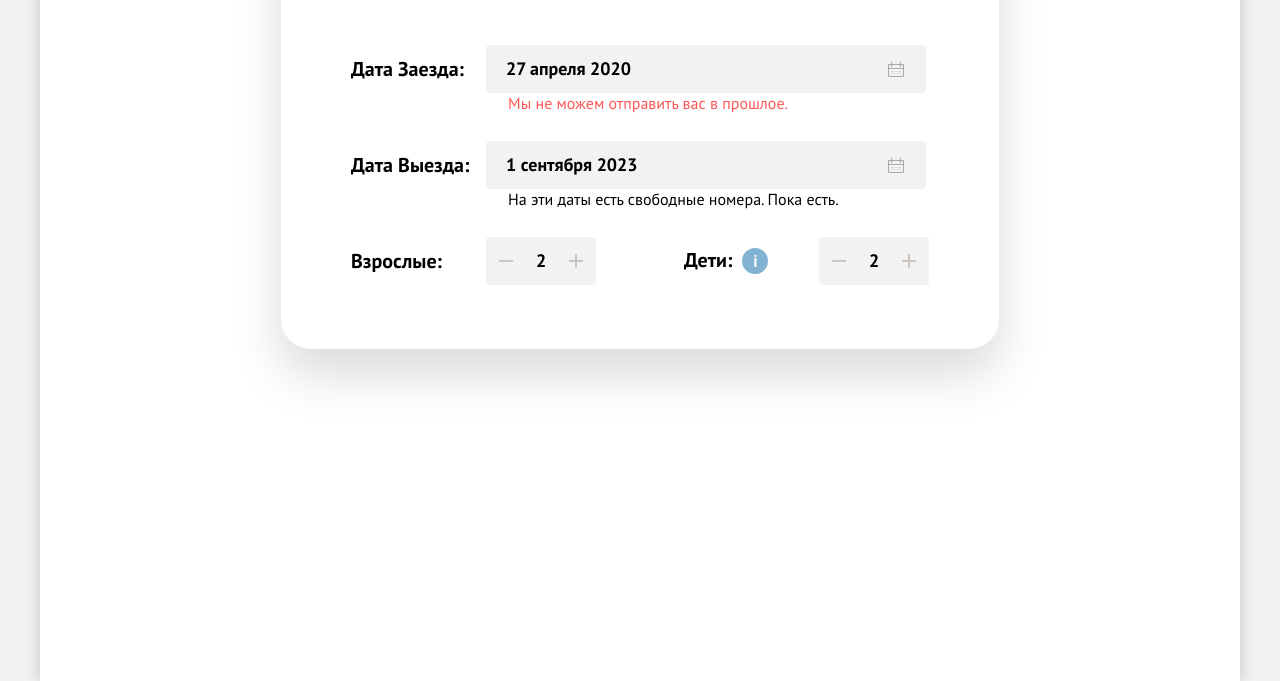
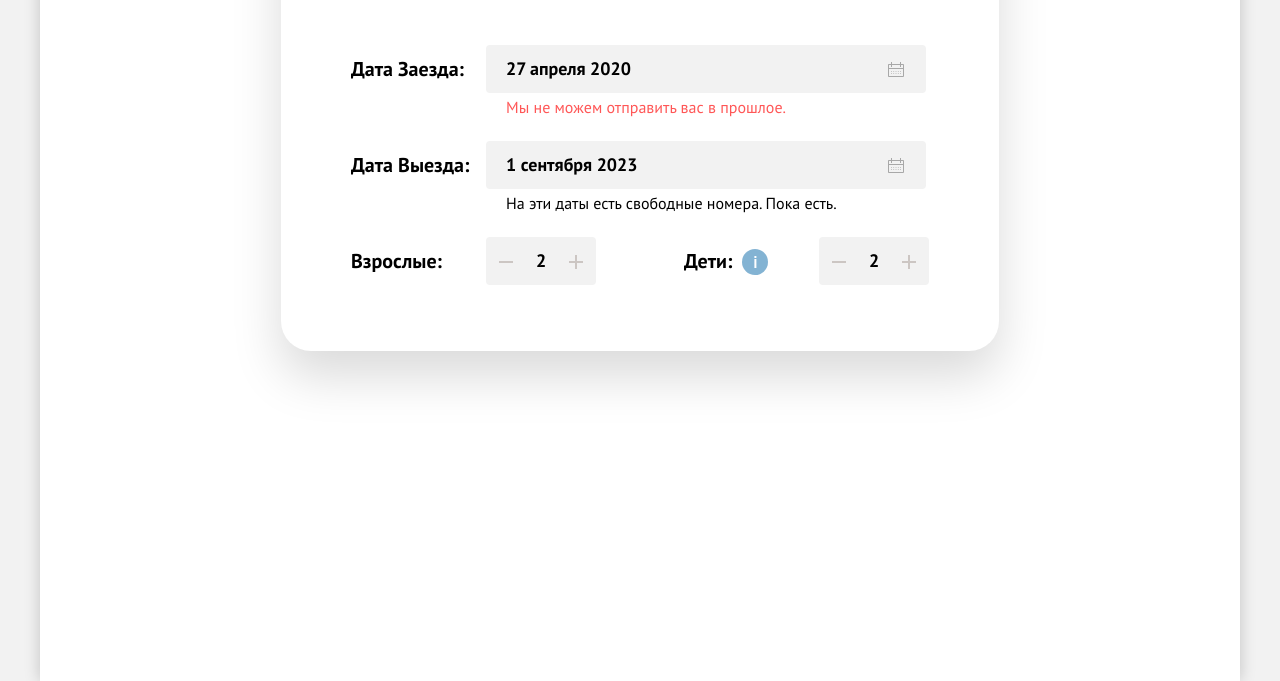
Before and after one commit to htmlacademy-htmlcss/2021361-sedona-37, a website: page modal.html in a window 1280 px wide. Shown: the part 119-800 px from the top of the page. Drawn offline with Linux system fonts and the light colour scheme.

Commit message:
Исправит стили под переполнение ошибок модалки

```diff
--- a/styles.css
+++ b/styles.css
@@ -1323,7 +1323,7 @@
   width: 578px;
   display: grid;
   grid-template-columns: repeat(2, 1fr);
-  gap: 48px 88px;
+  column-gap: 88px;
 }
 
 .modal__field {
@@ -1333,14 +1333,20 @@
   display: grid;
   align-items: center;
   grid-template-columns: 135px 440px;
+  grid-template-rows: 48px minmax(48px, min-content);
 }
 
 .modal__field--short {
   grid-column: span 1;
   grid-template-columns: 135px 40px 30px 40px;
+  grid-template-rows: auto;
 }
 
 .modal__label {
+  grid-row: 1 / -1;
+  align-self: start;
+  min-height: 48px;
+  padding: 12px 0;
   font-weight: 700;
   font-size: 20px;
   line-height: 24px;
@@ -1492,17 +1498,14 @@
 }
 
 .modal__input-state {
+  grid-row-start: 2;
+  grid-column: 2;
+  align-self: start;
   max-width: 400px;
   margin: 0;
-  padding: 0;
-  position: absolute;
-  left: 157px;
-  top: 48px;
+  padding: 4px 0 4px 20px;
   font-size: 16px;
   line-height: 21px;
-  white-space: nowrap;
-  overflow: hidden;
-  text-overflow: ellipsis;
 }
 
 .modal__input-state--error {
```
Also changed, not shown: modal.html (+2 -6 lines).
